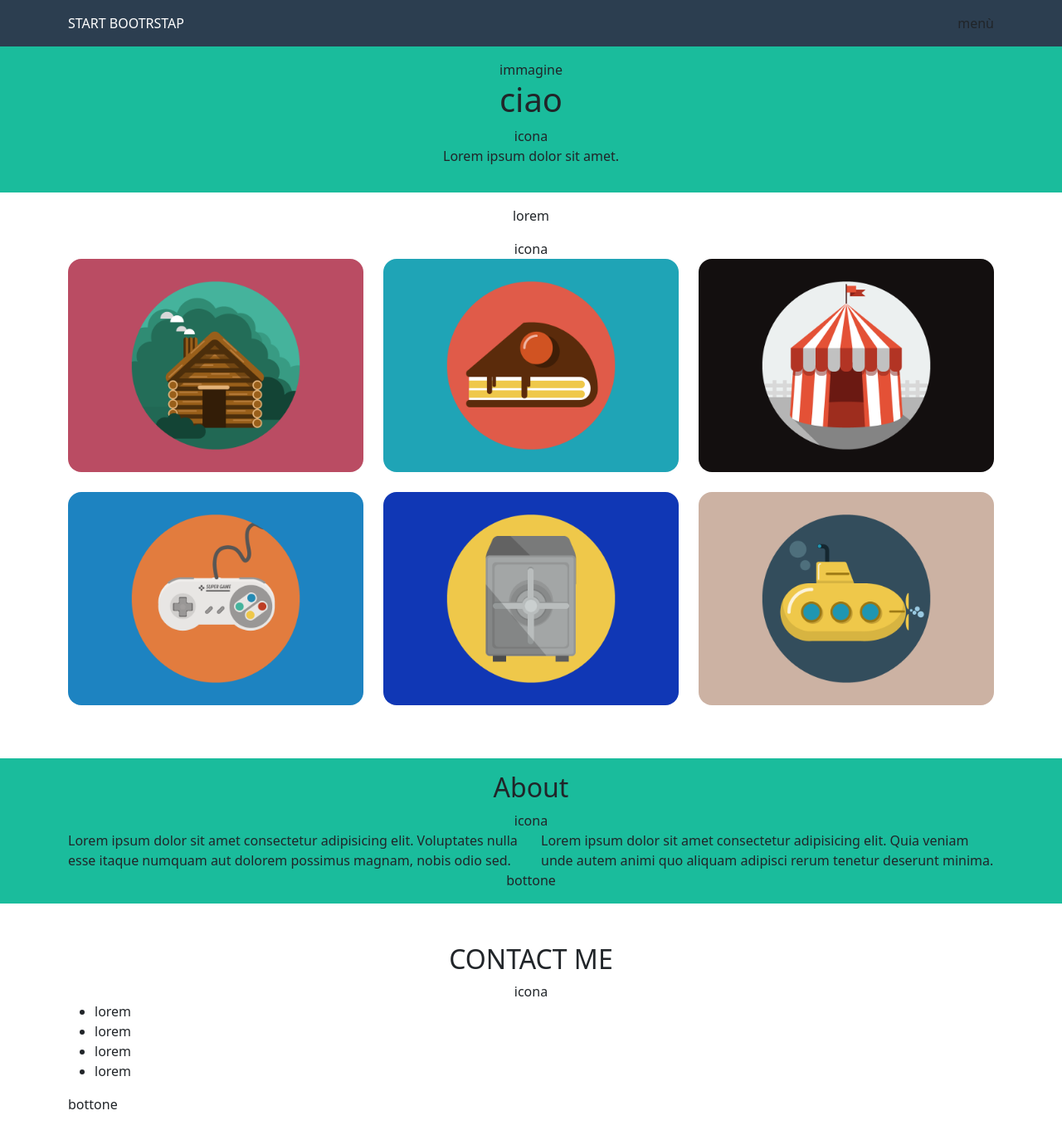
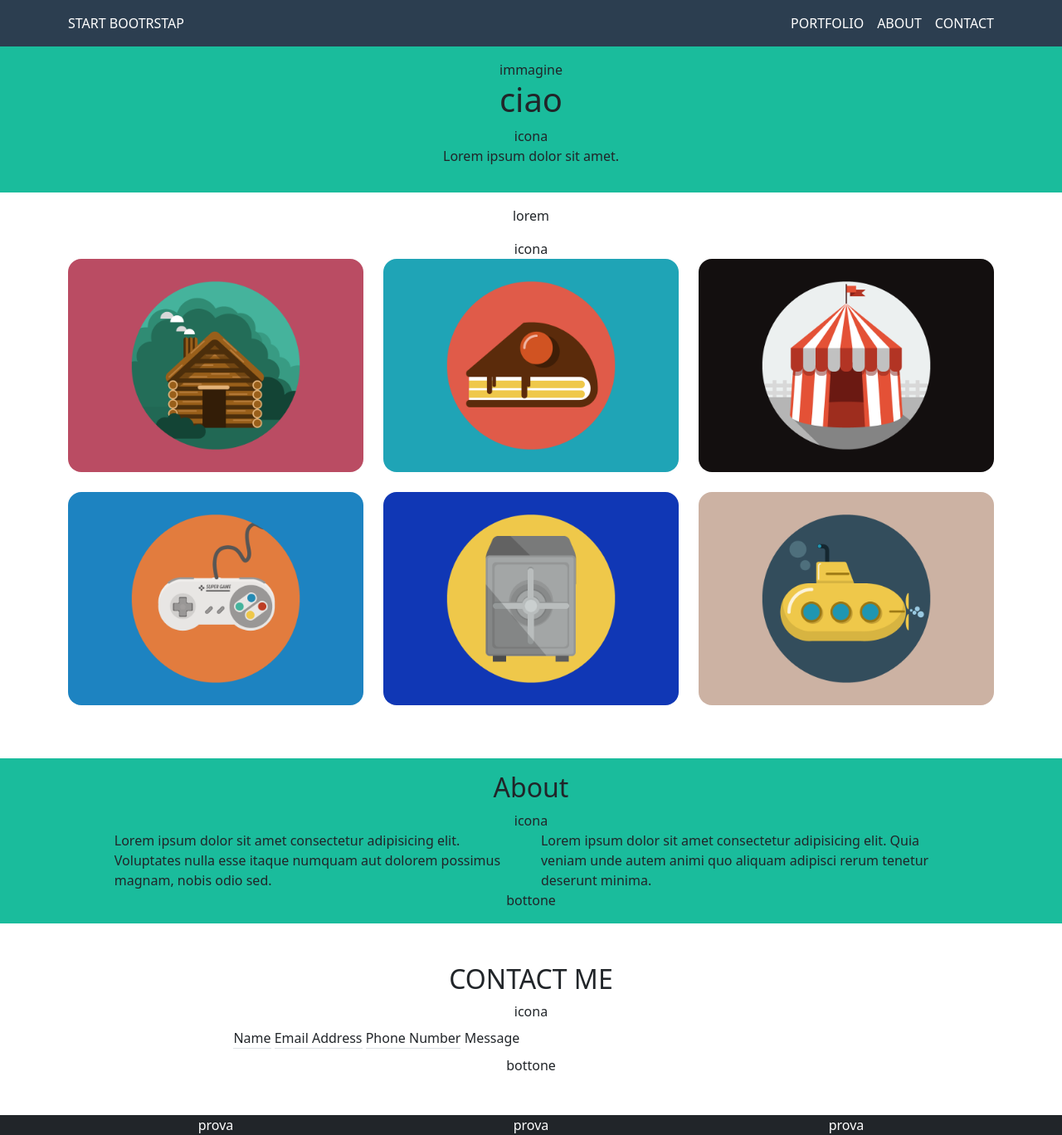
Before and after one commit to MattiaPaiano91/html-css-bootstrap-freelancer, a plain HTML site: page index.html in a window 1280 px wide. Shown: the whole page at 83% size. Before the commit the page ends 1343 px from the top, so only its background shows below. Drawn offline with nearby package versions, Linux system fonts and the light colour scheme.

Commit message:
-Completato header

```diff
--- a/css/style.css
+++ b/css/style.css
@@ -1,3 +1,22 @@
+/* generale */
+li{
+    list-style: none;
+    display: inline-block;
+}
+
+a{
+    text-decoration: none;
+    color: white;
+    text-transform: uppercase;
+}
+
+ul{
+    margin:auto 0!important;
+
+}
+
+
+
 .special-background{
     background-color: #1ABC9C;
 }
@@ -9,3 +28,13 @@
 .white{
     color: white;
 }
+
+.prova{
+    max-width: 70%;
+    margin: 0 auto;
+}
+
+.prova-2{
+    max-width: 90%;
+    margin: 0 auto;
+}
--- a/index.html
+++ b/index.html
@@ -11,14 +11,32 @@
     />
     <!-- css -->
     <link rel="stylesheet" href="css/style.css" />
+
+    <!-- font awesome -->
+    <link rel="stylesheet" href="https://cdnjs.cloudflare.com/ajax/libs/font-awesome/6.4.2/css/all.min.css" integrity="sha512-z3gLpd7yknf1YoNbCzqRKc4qyor8gaKU1qmn+CShxbuBusANI9QpRohGBreCFkKxLhei6S9CQXFEbbKuqLg0DA==" crossorigin="anonymous" referrerpolicy="no-referrer" />
     <title>Bootstrap Freelancer</title>
   </head>
   <body>
-    <header class="special-background-2 py-3">
-      <div class="container-md">
-        <div class="row">
+    <header class="special-background-2 py-3 text-white">
+      <div class="container-sm">
+        <div class="row align-items-center">
           <div class="col-6 white">START BOOTRSTAP</div>
-          <div class="col-6 text-end">menù</div>
+          <div class="col-6 text-end">
+            <ul class="d-none d-sm-flex align-items-center justify-content-end">
+              <li class="px-2">
+                <a href="#">PORTFOLIO</a>
+              </li>
+              <li class="px-2">
+                <a href="#">ABOUT</a>
+              </li>
+              <li class="ps-2">
+                <a href="#">CONTACT</a>
+              </li>
+            </ul>
+            <div class="icon-box d-sm-none">
+              <i class="fa-solid fa-bars border p-2 rounded-2"></i>
+            </div>
+          </div>
         </div>
       </div>
     </header>
@@ -28,7 +46,9 @@
       <div class="container-fluid special-background py-3">
         <div class="container-md">
           <div class="row">
-            <div class="col-12 text-center d-flex flex-column align-items-center">
+            <div
+              class="col-12 text-center d-flex flex-column align-items-center"
+            >
               <div>immagine</div>
               <h1>ciao</h1>
               <div>icona</div>
@@ -42,7 +62,6 @@
       <!-- portfolio -->
 
       <div class="container mb-5 py-3">
-
         <div class="row">
           <div class="col-12 d-flex flex-column align-items-center">
             <p>lorem</p>
@@ -50,57 +69,86 @@
           </div>
         </div>
 
-        <div class="row g-4 ">
-          <div class="col-12 col-sm-6 col-md-4"><img class="img-fluid rounded-4"  src="./img/cabin.png" alt=""></div>
-          <div class="col-12 col-sm-6 col-md-4"><img class="img-fluid rounded-4"  src="./img/cake.png" alt=""></div>
-          <div class="col-12 col-sm-6 col-md-4"><img class="img-fluid rounded-4"  src="./img/circus.png" alt=""></div>
-          <div class="col-12 col-sm-6 col-md-4"><img class="img-fluid rounded-4"  src="./img/game.png" alt=""></div>
-          <div class="col-12 col-sm-6 col-md-4"><img class="img-fluid rounded-4"  src="./img/safe.png" alt=""></div>
-          <div class="col-12 col-sm-6 col-md-4"><img class="img-fluid rounded-4"  src="./img/submarine.png" alt=""></div>
+        <div class="row g-4">
+          <div class="col-12 col-sm-6 col-md-4">
+            <img class="img-fluid rounded-4" src="./img/cabin.png" alt="" />
           </div>
-
+          <div class="col-12 col-sm-6 col-md-4">
+            <img class="img-fluid rounded-4" src="./img/cake.png" alt="" />
+          </div>
+          <div class="col-12 col-sm-6 col-md-4">
+            <img class="img-fluid rounded-4" src="./img/circus.png" alt="" />
+          </div>
+          <div class="col-12 col-sm-6 col-md-4">
+            <img class="img-fluid rounded-4" src="./img/game.png" alt="" />
+          </div>
+          <div class="col-12 col-sm-6 col-md-4">
+            <img class="img-fluid rounded-4" src="./img/safe.png" alt="" />
+          </div>
+          <div class="col-12 col-sm-6 col-md-4">
+            <img class="img-fluid rounded-4" src="./img/submarine.png" alt="" />
+          </div>
+        </div>
       </div>
 
       <div class="container-fluid special-background py-3 mb-5">
         <div class="container-md">
+          <div class="prova-2">
             <div class="row">
               <div class="col-12 text-center">
                 <h2>About</h2>
                 <div>icona</div>
               </div>
-            <div class="col-12 col-sm-6 ">Lorem ipsum dolor sit amet consectetur adipisicing elit. Voluptates nulla esse itaque numquam aut dolorem possimus magnam, nobis odio sed.</div>
-            <div class="col-12 col-sm-6 ">Lorem ipsum dolor sit amet consectetur adipisicing elit. Quia veniam unde autem animi quo aliquam adipisci rerum tenetur deserunt minima.</div>
+              <div class="col-12 col-sm-6">
+                Lorem ipsum dolor sit amet consectetur adipisicing elit.
+                Voluptates nulla esse itaque numquam aut dolorem possimus
+                magnam, nobis odio sed.
+              </div>
+              <div class="col-12 col-sm-6">
+                Lorem ipsum dolor sit amet consectetur adipisicing elit. Quia
+                veniam unde autem animi quo aliquam adipisci rerum tenetur
+                deserunt minima.
+              </div>
             </div>
             <div class="col-12 text-center">
-            <div class="box">
-              bottone
+              <div class="box">bottone</div>
             </div>
           </div>
         </div>
       </div>
 
-      <div class="container-md">
+      <div class="container-md mb-5">
+        <div class="prova">
           <div class="row">
-          <div class="col-12  text-center">
+            <div class="col-12 text-center">
               <h2>CONTACT ME</h2>
               <div>icona</div>
             </div>
             <div class="col-12">
               <ul>
-              <li>lorem</li>
-              <li>lorem</li>
-              <li>lorem</li>
-              <li>lorem</li>
+                <li class="border-bottom my-2">Name</li>
+                <li class="border-bottom my-2">Email Address</li>
+                <li class="border-bottom my-2">Phone Number</li>
+                <li class="my-2">Message</li>
               </ul>
             </div>
-          <div class="col-12">
-            bottone
+          </div>
+          <div class="col-12 text-center">bottone</div>
+        </div>
+      </div>
+    </main>
+
+    <footer>
+      <div class="container-fluid bg-dark text-white">
+        <div class="container-md text-center">
+          <div class="row">
+            <div class="col-12 col-sm-4">prova</div>
+            <div class="col-12 col-sm-4">prova</div>
+            <div class="col-12 col-sm-4">prova</div>
           </div>
         </div>
       </div>
-
-    </main>
-
-    <footer></footer>
+      <div class="container-fluid"></div>
+    </footer>
   </body>
 </html>
```
Lines whose indentation alone changed are shown as unchanged.
